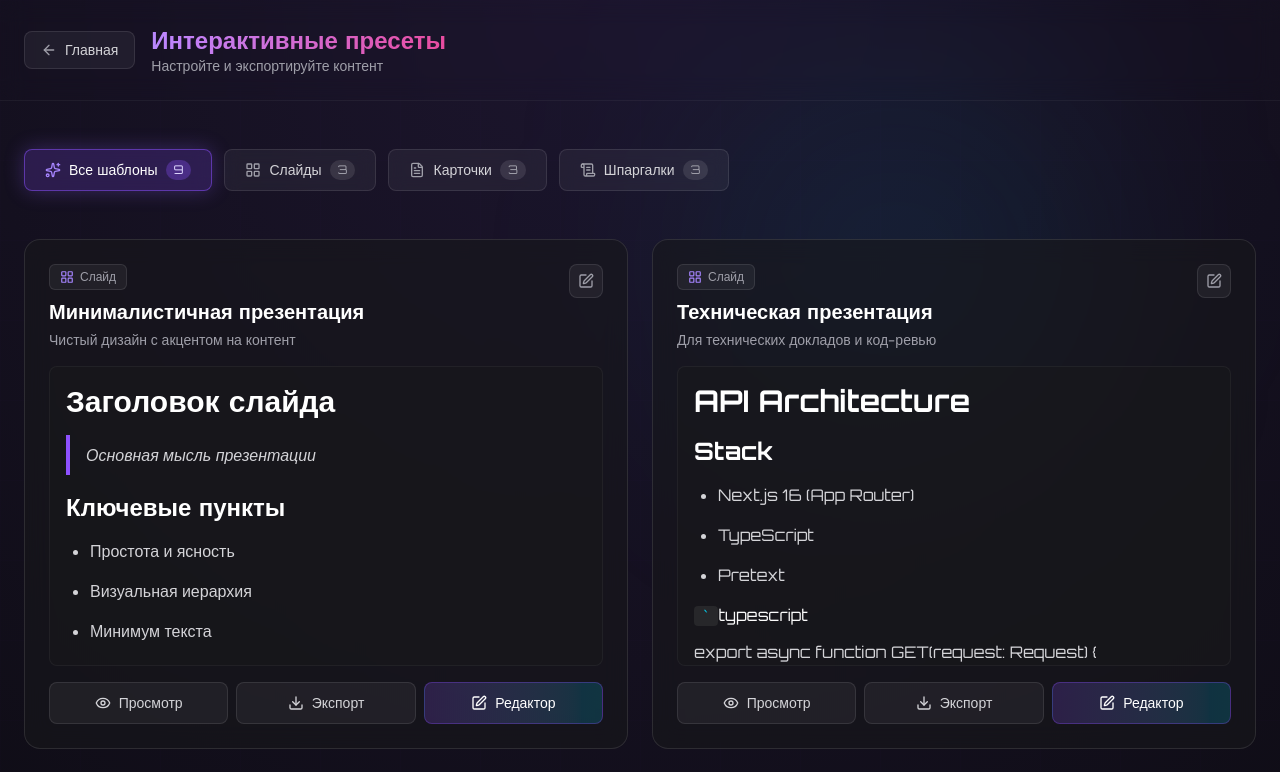
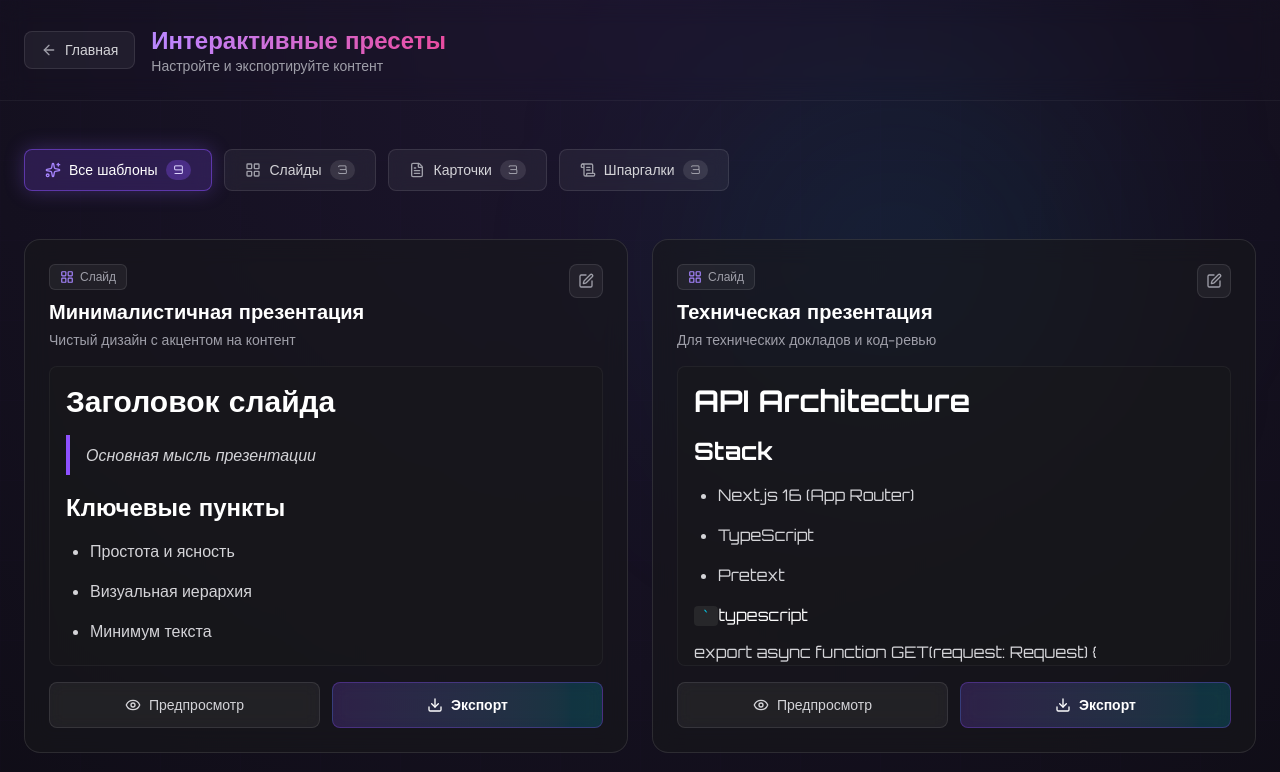
Before and after one commit to YupiSoftwarePunk/PretextGenerator, a Next.js app: page /gallery in a window 1280 px wide. Shown: the top 772 px of the page. Built offline with nearby package versions, Linux system fonts and the light colour scheme.

Commit message:
edit buttons in gallery page

```diff
--- a/src/app/gallery/page.tsx
+++ b/src/app/gallery/page.tsx
@@ -266,43 +266,33 @@ export default function GalleryPage() {
                     <PretextRenderer content={state.content} />
                   </div>
 
-                  {/* Action buttons */}
-                  <div className="grid grid-cols-3 gap-2">
+                  {/* Action buttons - 2 columns: Preview + Export */}
+                  <div className="grid grid-cols-2 gap-3">
                     <button
                       onClick={() => handlePreview(template)}
-                      className="flex items-center justify-center gap-2 px-4 py-2.5 rounded-lg
-                        bg-white/5 border border-white/10
+                      className="flex items-center justify-center gap-2 px-4 py-3 rounded-lg
+                        bg-white/5 border border-white/10 backdrop-blur-sm
                         hover:bg-white/10 hover:border-cyan-500/50
                         transition-all duration-300 text-sm font-medium text-zinc-300
-                        hover:text-cyan-400"
+                        hover:text-cyan-400 hover:shadow-[0_0_20px_rgba(6,182,212,0.2)]"
                     >
                       <Eye className="w-4 h-4" />
-                      Просмотр
+                      Предпросмотр
                     </button>
 
                     <button
                       onClick={() => handleExport(template)}
-                      className="flex items-center justify-center gap-2 px-4 py-2.5 rounded-lg
-                        bg-white/5 border border-white/10
-                        hover:bg-white/10 hover:border-violet-500/50
-                        transition-all duration-300 text-sm font-medium text-zinc-300
-                        hover:text-violet-400"
+                      className="flex items-center justify-center gap-2 px-4 py-3 rounded-lg
+                        bg-gradient-to-r from-violet-500/20 to-cyan-500/20
+                        border border-violet-500/30 backdrop-blur-sm
+                        hover:from-violet-500/30 hover:to-cyan-500/30
+                        hover:border-violet-500/50
+                        transition-all duration-300
+                        hover:shadow-[0_0_25px_rgba(139,92,246,0.3)]
+                        text-sm font-semibold text-white"
                     >
                       <Download className="w-4 h-4" />
                       Экспорт
-                    </button>
-
-                    <button
-                      onClick={() => handleOpenInEditor(template)}
-                      className="flex items-center justify-center gap-2 px-4 py-2.5 rounded-lg
-                        bg-gradient-to-r from-violet-500/20 to-cyan-500/20
-                        border border-violet-500/30
-                        hover:from-violet-500/30 hover:to-cyan-500/30
-                        hover:border-violet-500/50
-                        transition-all duration-300 text-sm font-medium text-white"
-                    >
-                      <Edit className="w-4 h-4" />
-                      Редактор
                     </button>
                   </div>
                 </div>
```
